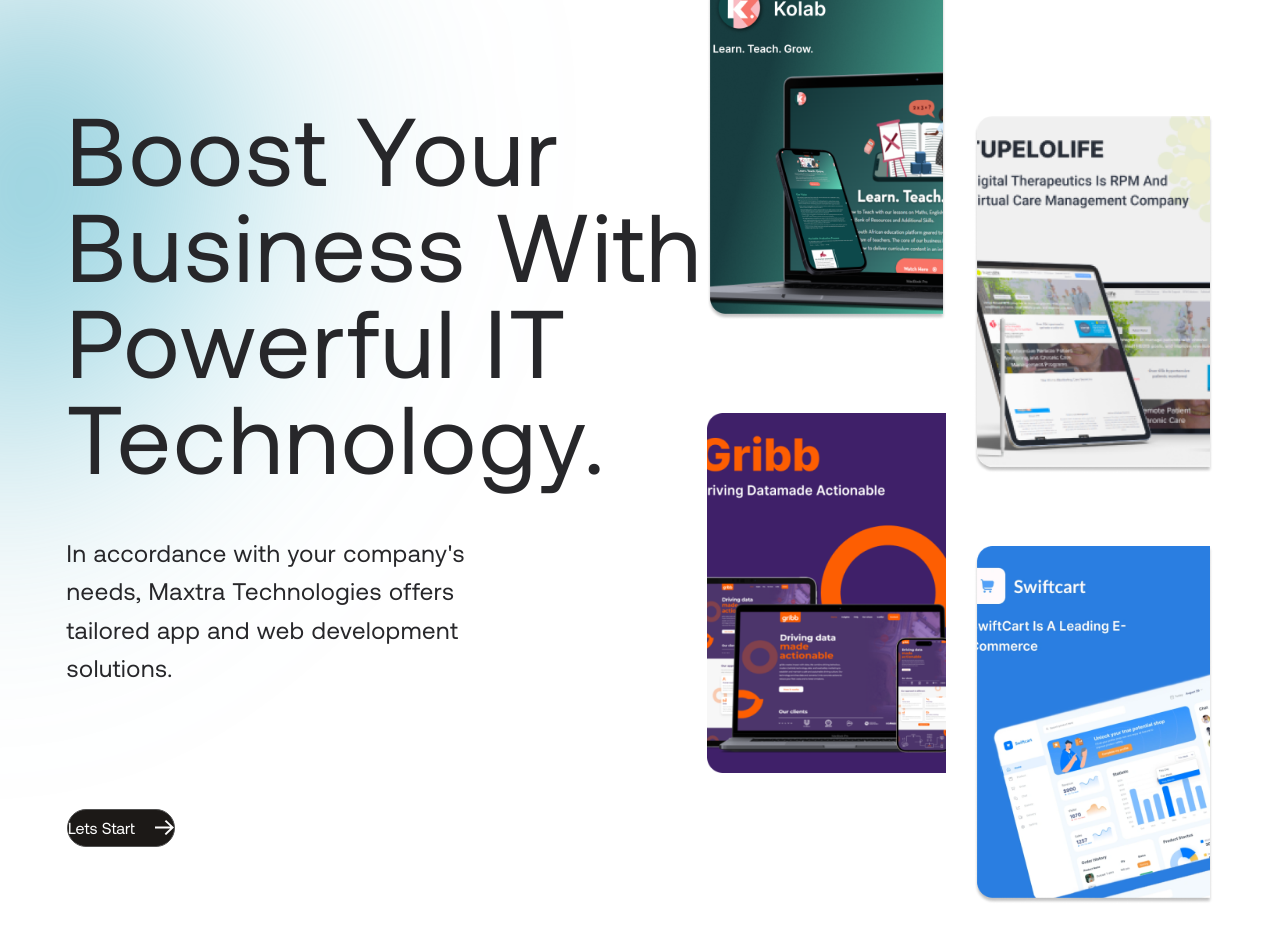
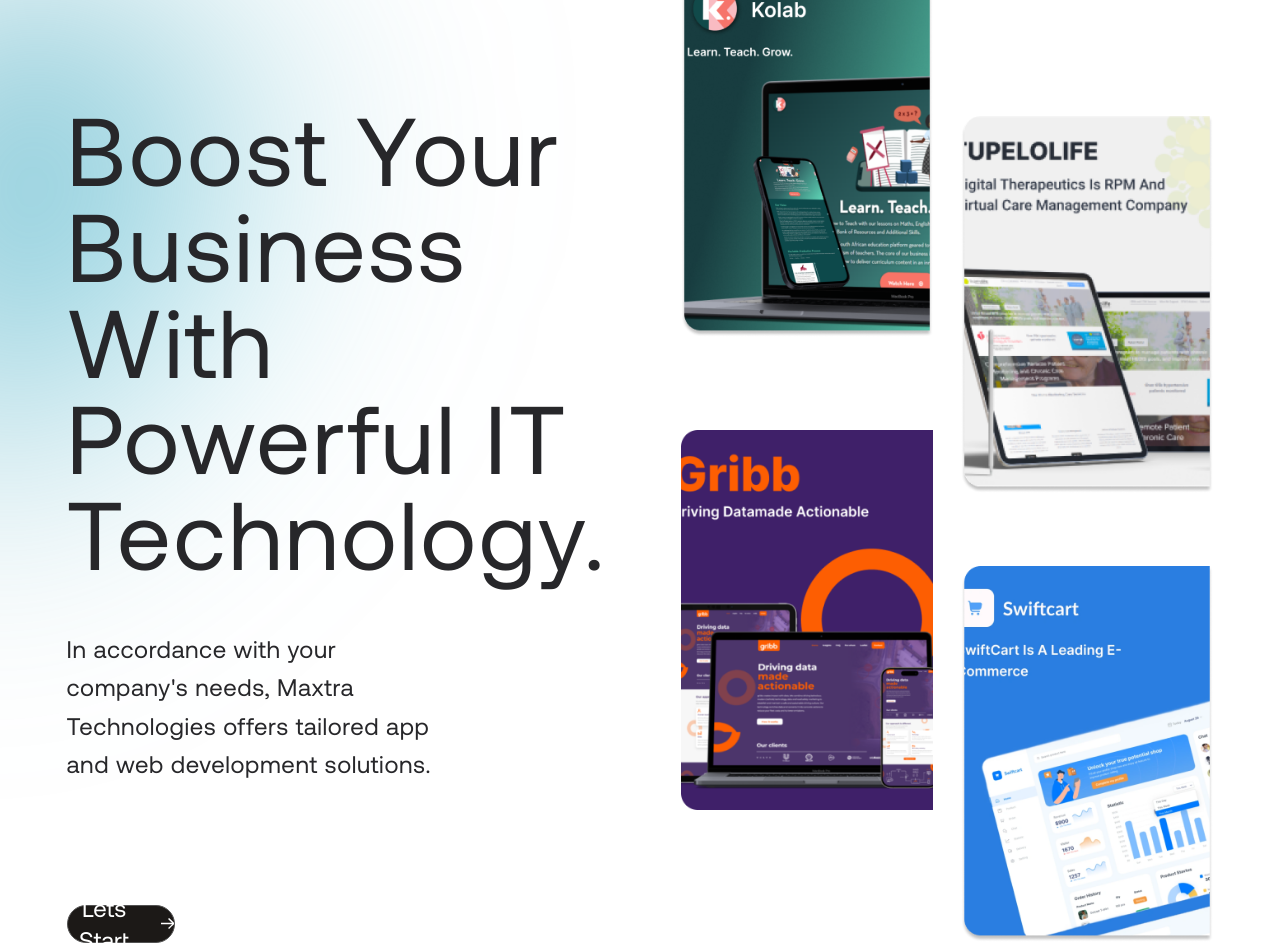
Before and after one commit to LearningSaintTech/Possesive_Panda, a Next.js app: page / in a window 1280 px wide. Shown: the top 952 px of the page. Before the commit the page ends 904 px from the top, so only its background shows below. Built offline with nearby package versions, Linux system fonts and the light colour scheme.

Commit message:
Fixed: Banner

```diff
--- a/src/app/(homeComponent)/Banner.jsx
+++ b/src/app/(homeComponent)/Banner.jsx
@@ -16,14 +16,14 @@
         className="bg-custom-gradient mix-blend-hard-light filter-blur-custom absolute -left-24 -top-3 -z-[1] overflow-hidden"
       />
       <div>
-        <h1 className="text-zinc-800 text-8xl font-normal tracking-wide w-[50vw]">
+        <h1 className="text-zinc-800 text-8xl font-normal tracking-wide w-[48vw]">
           Boost Your Business With Powerful IT Technology.
         </h1>
-        <p className="text-zinc-800 text-2xl font-normal leading-[38.40px] tracking-wide w-[33vw] mt-[50px]">
+        <p className="text-zinc-800 text-2xl font-normal leading-[38.40px] tracking-wide w-[30vw] mt-[50px]">
           In accordance with your company's needs, Maxtra Technologies offers
           tailored app and web development solutions.
         </p>
-        <button className="bg-stone-900 flex h-[3vw] justify-center items-center rounded-[65.50px] border border-neutral-600 text-white mt-[121px] w-[8.5vw]">
+        <button className="bg-stone-900 text-2xl flex h-[3vw] justify-center items-center rounded-[65.50px] border border-neutral-600 text-white mt-[121px] w-[8.5vw]">
           Lets Start
           <svg
             width="19"
```
